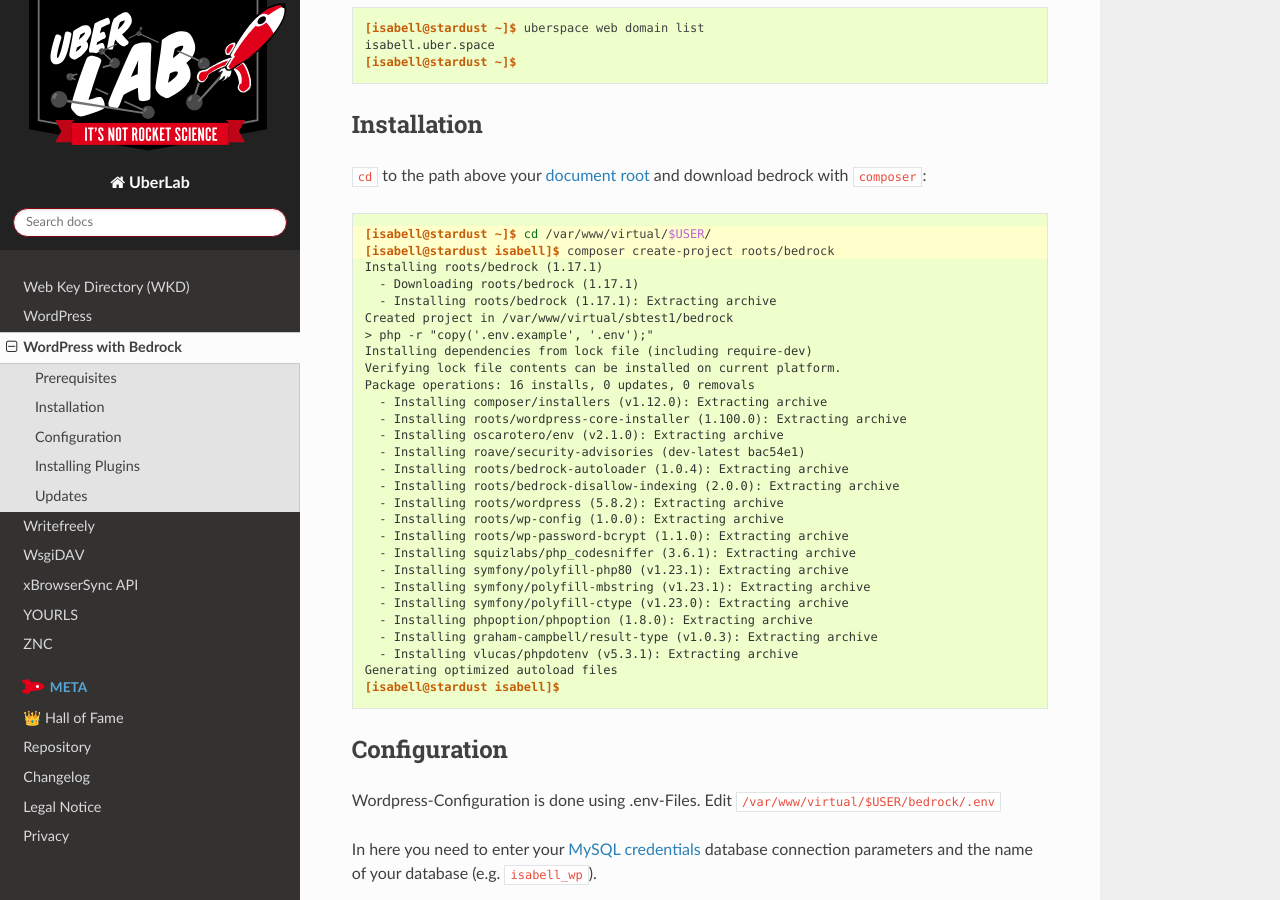
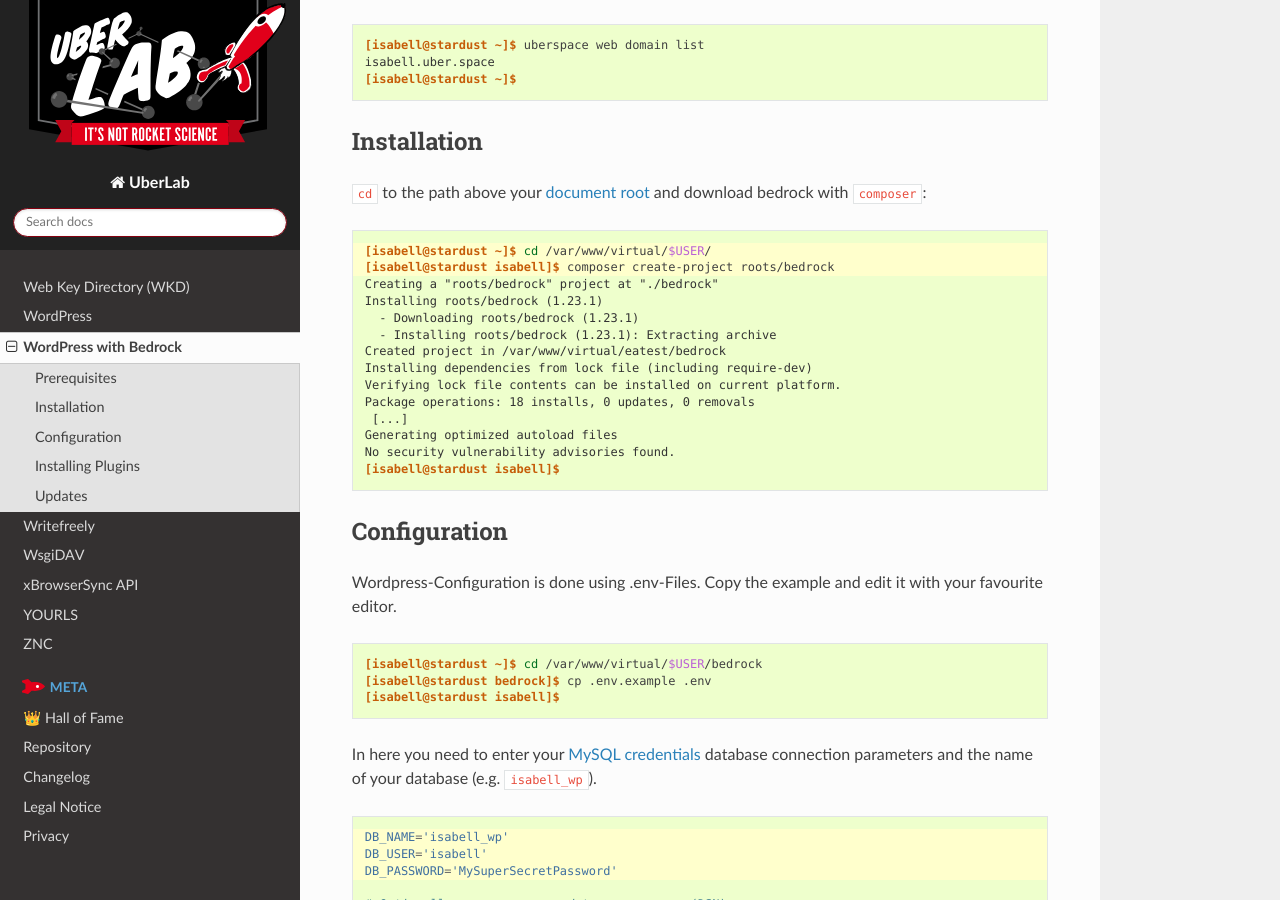
Before and after one commit to Uberspace/lab, a Sphinx documentation site: the page built from source/guide_wordpress-bedrock.rst, in a window 1280 px wide and 900 px high, scrolled down 2027 px. Built offline with Sphinx 7.4.7 and the Read the Docs theme 2.0.0, drawn with Linux system fonts in a browser that asks for light colours; some of the changed text lies outside the part shown.

Commit message:
[wordpress-bedrock] Check PHP 8.2 compat + update

```diff
--- a/source/guide_wordpress-bedrock.rst
+++ b/source/guide_wordpress-bedrock.rst
@@ -37,12 +37,13 @@
 Prerequisites
 =============
 
-Wordpress recommends PHP_ in version 8.0:
+We’re using PHP in the stable version 8.3:
 
 ::
 
- [isabell@stardust ~]$ uberspace tools version use php 8.0
- Selected PHP version 8.0
+ [isabell@stardust ~]$ uberspace tools version use php 8.2
+ Selected PHP version 8.2
+ The new configuration is adapted immediately. Patch updates will be applied automatically.
  [isabell@stardust ~]$
 
 .. include:: includes/my-print-defaults.rst
@@ -68,38 +69,30 @@
 
  [isabell@stardust ~]$ cd /var/www/virtual/$USER/
  [isabell@stardust isabell]$ composer create-project roots/bedrock
- Installing roots/bedrock (1.17.1)
-   - Downloading roots/bedrock (1.17.1)
-   - Installing roots/bedrock (1.17.1): Extracting archive
- Created project in /var/www/virtual/sbtest1/bedrock
- > php -r "copy('.env.example', '.env');"
+ Creating a "roots/bedrock" project at "./bedrock"
+ Installing roots/bedrock (1.23.1)
+   - Downloading roots/bedrock (1.23.1)
+   - Installing roots/bedrock (1.23.1): Extracting archive
+ Created project in /var/www/virtual/eatest/bedrock
  Installing dependencies from lock file (including require-dev)
  Verifying lock file contents can be installed on current platform.
- Package operations: 16 installs, 0 updates, 0 removals
-   - Installing composer/installers (v1.12.0): Extracting archive
-   - Installing roots/wordpress-core-installer (1.100.0): Extracting archive
-   - Installing oscarotero/env (v2.1.0): Extracting archive
-   - Installing roave/security-advisories (dev-latest bac54e1)
-   - Installing roots/bedrock-autoloader (1.0.4): Extracting archive
-   - Installing roots/bedrock-disallow-indexing (2.0.0): Extracting archive
-   - Installing roots/wordpress (5.8.2): Extracting archive
-   - Installing roots/wp-config (1.0.0): Extracting archive
-   - Installing roots/wp-password-bcrypt (1.1.0): Extracting archive
-   - Installing squizlabs/php_codesniffer (3.6.1): Extracting archive
-   - Installing symfony/polyfill-php80 (v1.23.1): Extracting archive
-   - Installing symfony/polyfill-mbstring (v1.23.1): Extracting archive
-   - Installing symfony/polyfill-ctype (v1.23.0): Extracting archive
-   - Installing phpoption/phpoption (1.8.0): Extracting archive
-   - Installing graham-campbell/result-type (v1.0.3): Extracting archive
-   - Installing vlucas/phpdotenv (v5.3.1): Extracting archive
+ Package operations: 18 installs, 0 updates, 0 removals
+  [...]
  Generating optimized autoload files
+ No security vulnerability advisories found.
  [isabell@stardust isabell]$
 
 
 Configuration
 =============
 
-Wordpress-Configuration is done using .env-Files. Edit ``/var/www/virtual/$USER/bedrock/.env``
+Wordpress-Configuration is done using .env-Files. Copy the example and edit it with your favourite editor.
+
+.. code-block:: console
+
+ [isabell@stardust ~]$ cd /var/www/virtual/$USER/bedrock
+ [isabell@stardust bedrock]$ cp .env.example .env
+ [isabell@stardust isabell]$
 
 In here you need to enter your :manual_anchor:`MySQL credentials <database-mysql.html#login-credentials>` database connection parameters and the name of your database (e.g. ``isabell_wp``).
 
@@ -165,26 +158,26 @@
 
 Instead you can use composer to manage Plugins. Every Plugin (or Theme) listed in on Wordpress.org is present as a Composer-Package in the  `WPackagist-Repository`_.
 
-To install a plugin, find the exact plugin name (e.g. ``simple-page-ordering``) from the `Wordpress Plugin Directory <https://wordpress.org/plugins/>`_ and get it via composer:
+To install a plugin, find the exact plugin name (e.g. ``classic-editor``) from the `Wordpress Plugin Directory <https://wordpress.org/plugins/>`_ and get it via composer:
 
 .. code-block:: console
  :emphasize-lines: 1,2
 
  [isabell@stardust ~]$ cd /var/www/virtual/$USER/bedrock/
- [isabell@stardust bedrock]$ composer require wpackagist-plugin/simple-page-ordering
- Using version ^2.3 for wpackagist-plugin/simple-page-ordering
+ [isabell@stardust bedrock]$ composer require wpackagist-plugin/classic-editor
  ./composer.json has been updated
- Running composer update wpackagist-plugin/simple-page-ordering
+ Running composer update wpackagist-plugin/classic-editor
  Loading composer repositories with package information
  Updating dependencies
  Lock file operations: 1 install, 0 updates, 0 removals
-   - Locking wpackagist-plugin/simple-page-ordering (2.3.4)
+   - Locking wpackagist-plugin/classic-editor (1.6.3)
  Writing lock file
  Installing dependencies from lock file (including require-dev)
  Package operations: 1 install, 0 updates, 0 removals
-   - Downloading wpackagist-plugin/simple-page-ordering (2.3.4)
-   - Installing wpackagist-plugin/simple-page-ordering (2.3.4): Extracting archive
+   - Downloading wpackagist-plugin/classic-editor (1.6.3)
+   - Installing wpackagist-plugin/classic-editor (1.6.3): Extracting archive
  Generating optimized autoload files
+ Using version ^1.6 for wpackagist-plugin/classic-editor
  [isabell@stardust bedrock]$
 
 You can do the same thing with themes, using ``wpackagist-theme``:
@@ -194,19 +187,19 @@
 
  [isabell@stardust ~]$ cd /var/www/virtual/$USER/bedrock/
  [isabell@stardust bedrock]$ composer require wpackagist-theme/twentytwenty
- Using version ^1.8 for wpackagist-theme/twentytwenty
  ./composer.json has been updated
  Running composer update wpackagist-theme/twentytwenty
  Loading composer repositories with package information
  Updating dependencies
  Lock file operations: 1 install, 0 updates, 0 removals
-   - Locking wpackagist-theme/twentytwenty (1.8)
+   - Locking wpackagist-theme/twentytwenty (2.4)
  Writing lock file
  Installing dependencies from lock file (including require-dev)
  Package operations: 1 install, 0 updates, 0 removals
-   - Downloading wpackagist-theme/twentytwenty (1.8)
-   - Installing wpackagist-theme/twentytwenty (1.8): Extracting archive
+   - Downloading wpackagist-theme/twentytwenty (2.4)
+   - Installing wpackagist-theme/twentytwenty (2.4): Extracting archive
  Generating optimized autoload files
+ Using version ^2.4 for wpackagist-theme/twentytwenty
  [isabell@stardust bedrock]$
 
 
@@ -240,16 +233,16 @@
 
 To update Wordpress itself you have several options:
 
- - Requiring the new version with ``composer require``. In this example we want to update to version ``5.3.2``:
+ - Requiring the new version with ``composer require``. In this example we want to update to version ``6.4.2``:
 
   .. code-block:: console
 
    [isabell@stardust ~]$ cd /var/www/virtual/$USER/bedrock/
-   [isabell@stardust bedrock]$ composer require roots/wordpress 5.3.2
+   [isabell@stardust bedrock]$ composer require roots/wordpress 6.4.2
 
  - Editing ``/var/www/virtual/$USER/bedrock/composer.json`` to always update wordpress when running ``composer update``.
 
-  Change the line ``"roots/wordpress": "5.3.2"`` to ``"roots/wordpress": "^5.3.2"`` (your version number might vary) and safe. Then run ``composer update`` as for plugins.
+  Change the line ``"roots/wordpress": "6.4.2"`` to ``"roots/wordpress": "^6.4.2"`` (your version number might vary) and safe. Then run ``composer update`` as for plugins. This will always update wordpress core until the next main version (7).
 
 
 
@@ -257,12 +250,12 @@
 .. _PHP: http://www.php.net/
 .. _automatically updates: https://codex.wordpress.org/Configuring_Automatic_Background_Updates
 .. _Bedrock: https://roots.io/bedrock/
-.. _Bedrock-Documentation: https://roots.io/docs/bedrock/
+.. _Bedrock-Documentation: https://roots.io/bedrock/docs/installation/
 .. _WPackagist-Repository: https://wpackagist.org/
 .. _Wordpress-Blog: https://wordpress.org/news/
 
 ----
 
-Tested with Bedrock 1.21.1, Wordpress 6.1.1, Uberspace 7.13.0, and PHP 8.0
+Tested with Bedrock 1.23.1, Wordpress 6.4.2, Uberspace 7.15.6, and PHP 8.2
 
 .. author_list::
```
